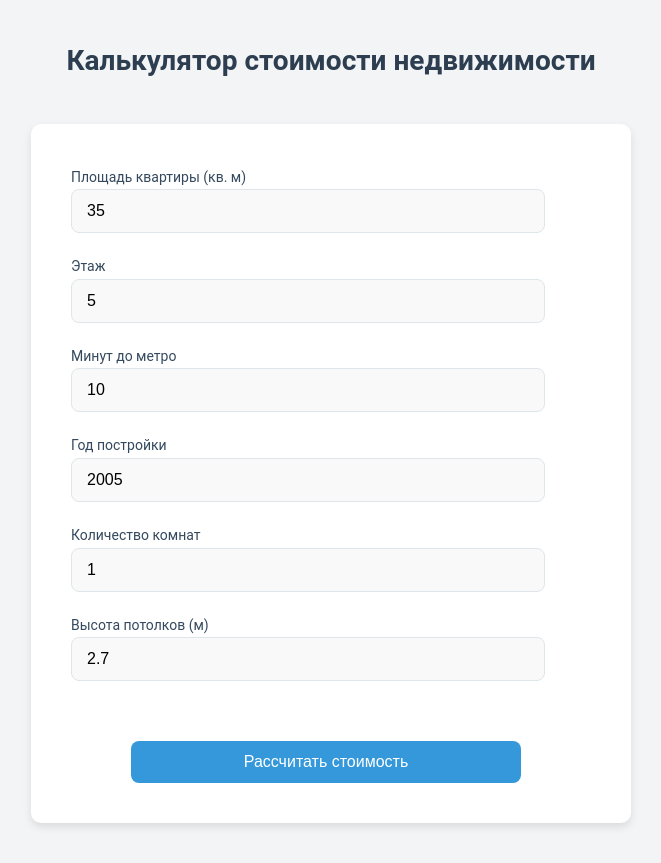
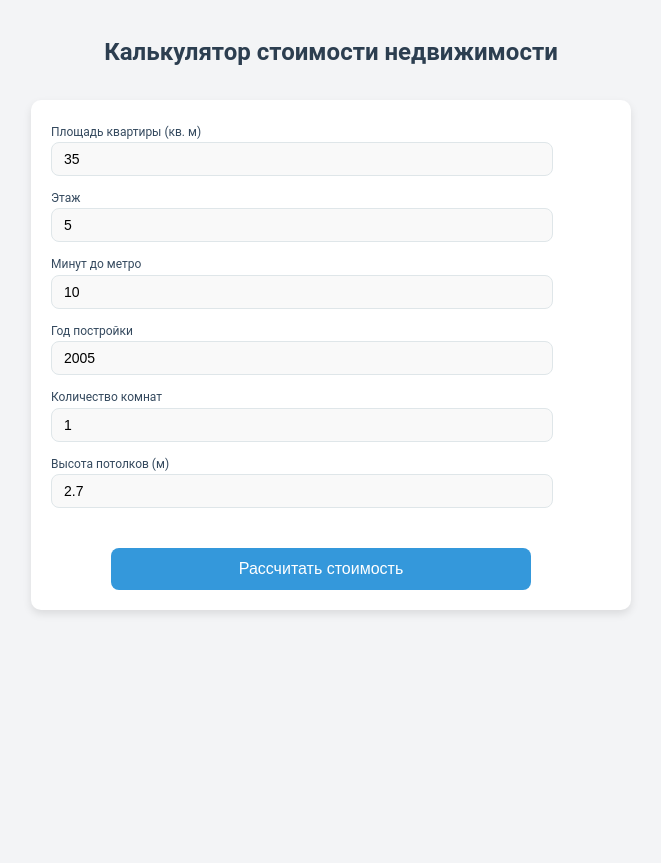
Before and after one commit to abeliksv/flask-01-10-2024, a Flask app: page / in a window 1280 px wide. Shown: the whole page, without its empty margins (309-970 px from the left). After the commit the page ends 614 px from the top, so only its background shows below. Run offline with Flask 3, Linux system fonts and the light colour scheme.

Commit message:
компактный дизайн

```diff
--- a/app.py
+++ b/app.py
@@ -44,7 +44,6 @@ def index():
         price = process(scaled_data)
         price = round(price/1000000, 3)
 
-
         # Сообщение с результатом расчета
         message = f"Стоимость недвижимости {price} млн. рублей"
 
--- a/processingS.py
+++ b/processingS.py
@@ -32,5 +32,6 @@ def process(scaled_data):
     loaded_model = joblib.load('models/LR_model_scaled.joblib')
     # Предсказываем стоимость
     scaled_price = loaded_model.predict(data_df)
-    price = min_max_scaler_y.inverse_transform(scaled_price)[0][0]
+    price = min_max_scaler_y.inverse_transform([scaled_price]).squeeze()
+    # Убираем квадратные скобки squeeze()
     return price
--- a/templates/index.html
+++ b/templates/index.html
@@ -12,22 +12,22 @@
             padding: 20px;
             background-color: #f3f4f6;
             color: #333;
-            line-height: 1.6;
+            line-height: 1.4;
         }
 
         h1 {
             text-align: center;
-            font-size: 28px;
+            font-size: 24px;
             color: #2c3e50;
-            margin-bottom: 40px;
+            margin-bottom: 30px;
         }
 
         form {
             display: flex;
             flex-wrap: wrap;
-            gap: 20px;
+            gap: 10px;
             background-color: #fff;
-            padding: 40px;
+            padding: 20px;
             border-radius: 10px;
             box-shadow: 0 4px 8px rgba(0, 0, 0, 0.1);
         }
@@ -37,17 +37,17 @@
         }
 
         form label {
-            font-size: 14px;
+            font-size: 12px;
             margin-bottom: 6px;
             color: #34495e;
         }
 
         form input[type="text"], form input[type="number"] {
             width: 100%;
-            padding: 12px 15px;
+            padding: 8px 12px;
             border: 1px solid #dfe6e9;
             border-radius: 8px;
-            font-size: 16px;
+            font-size: 14px;
             background-color: #f9f9f9;
             transition: border-color 0.3s ease;
         }
@@ -78,14 +78,14 @@
 
         p {
             text-align: center;
-            font-size: 20px;
+            font-size: 15px;
             color: #34495e;
-            margin-top: 20px;
+            margin-top: 15px;
         }
 
         .error-message {
             color: red;
-            font-size: 16px;
+            font-size: 14px;
         }
     </style>
 
```
